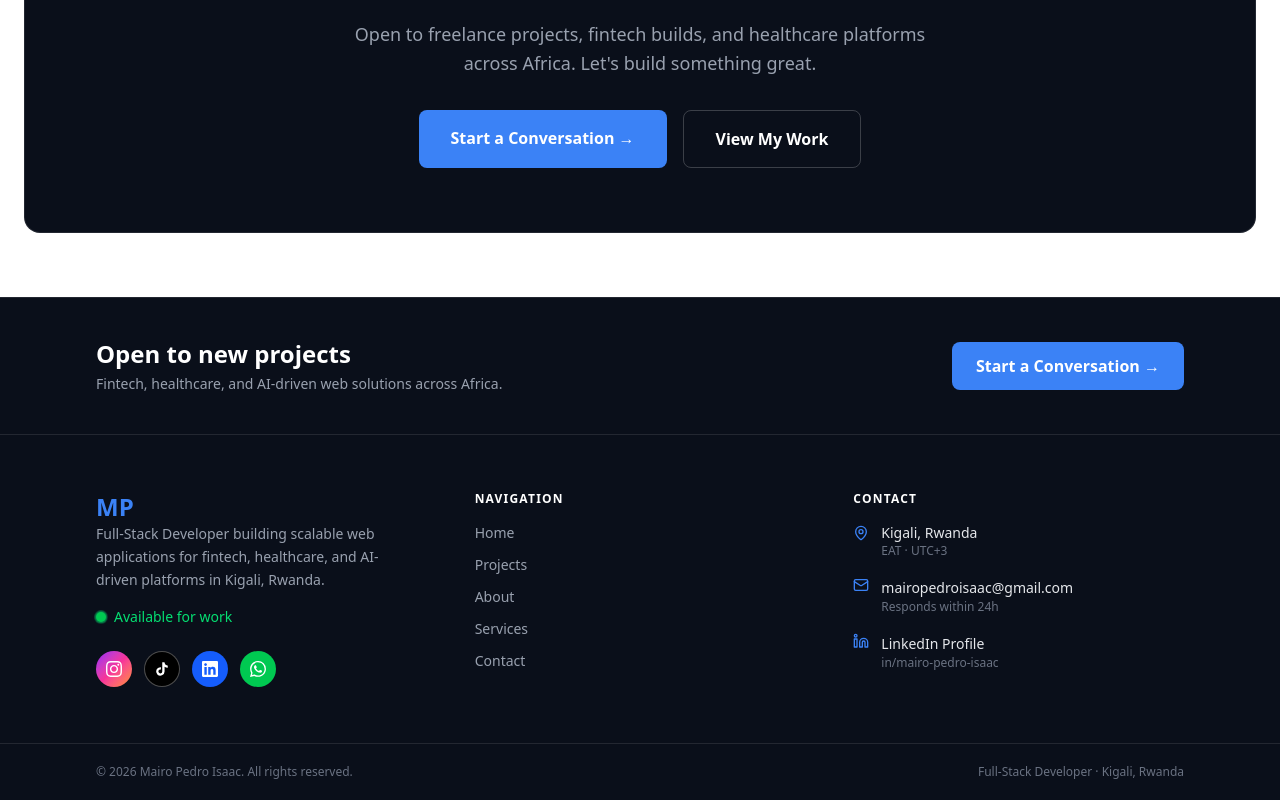
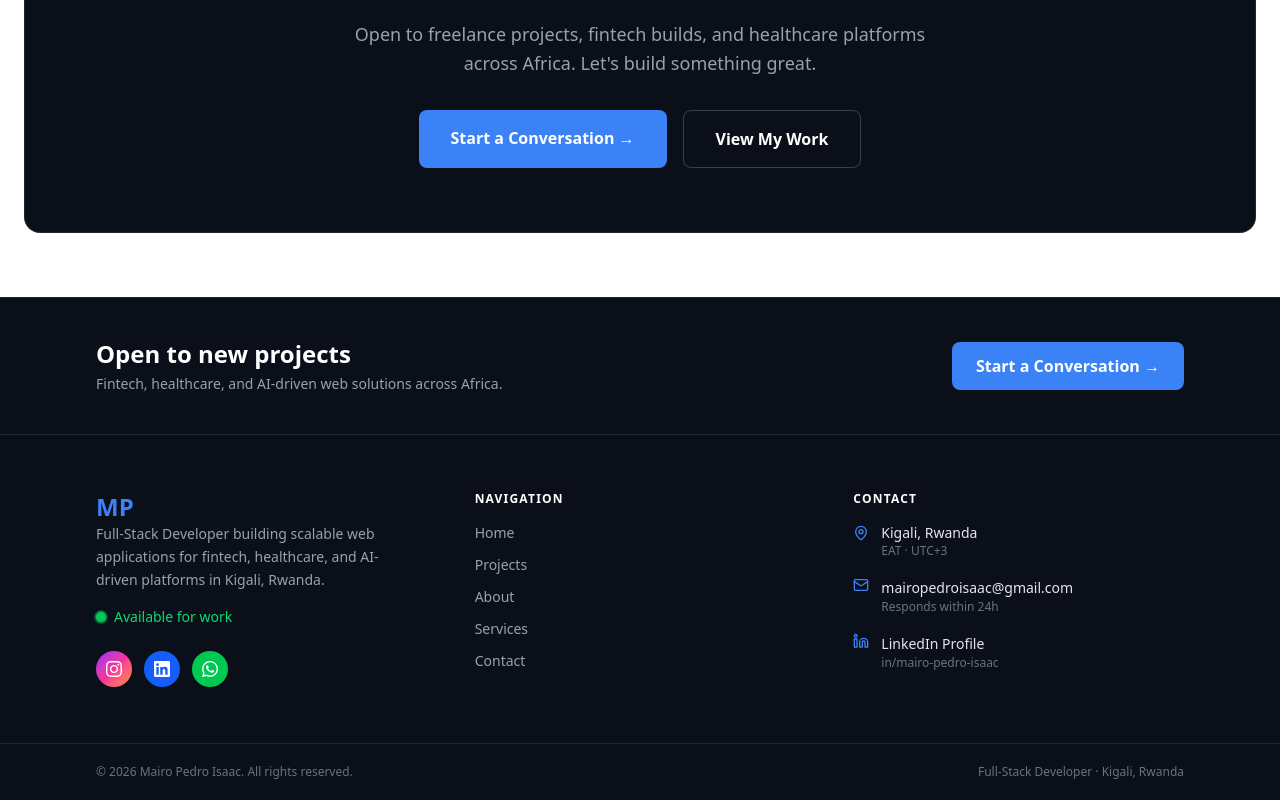
Before and after one commit to MairoPedroIsaac/mairopedro-portfolio, a Next.js app: page / in a window 1280 px wide. Shown: the part 2362-3162 px from the top of the page. Built offline with nearby package versions, Linux system fonts and the light colour scheme.

Commit message:
fix: remove TikTok from footer, keep professional social links only

```diff
--- a/components/Footer.tsx
+++ b/components/Footer.tsx
@@ -54,17 +54,7 @@ export default function Footer() {
                   <path d="M12 2.163c3.204 0 3.584.012 4.85.07 3.252.148 4.771 1.691 4.919 4.919.058 1.265.069 1.645.069 4.849 0 3.205-.012 3.584-.069 4.849-.149 3.225-1.664 4.771-4.919 4.919-1.266.058-1.644.07-4.85.07-3.204 0-3.584-.012-4.849-.07-3.26-.149-4.771-1.699-4.919-4.92-.058-1.265-.07-1.644-.07-4.849 0-3.204.013-3.583.07-4.849.149-3.227 1.664-4.771 4.919-4.919 1.266-.057 1.645-.069 4.849-.069zm0-2.163c-3.259 0-3.667.014-4.947.072-4.358.2-6.78 2.618-6.98 6.98-.059 1.281-.073 1.689-.073 4.948 0 3.259.014 3.668.072 4.948.2 4.358 2.618 6.78 6.98 6.98 1.281.058 1.689.072 4.948.072 3.259 0 3.668-.014 4.948-.072 4.354-.2 6.782-2.618 6.979-6.98.059-1.28.073-1.689.073-4.948 0-3.259-.014-3.667-.072-4.947-.196-4.354-2.617-6.78-6.979-6.98-1.281-.059-1.69-.073-4.949-.073zm0 5.838c-3.403 0-6.162 2.759-6.162 6.162s2.759 6.163 6.162 6.163 6.162-2.759 6.162-6.163c0-3.403-2.759-6.162-6.162-6.162zm0 10.162c-2.209 0-4-1.79-4-4 0-2.209 1.791-4 4-4s4 1.791 4 4c0 2.21-1.791 4-4 4zm6.406-11.845c-.796 0-1.441.645-1.441 1.44s.645 1.44 1.441 1.44c.795 0 1.439-.645 1.439-1.44s-.644-1.44-1.439-1.44z"/>
                 </svg>
               </a>
-              <a
-                href="https://www.tiktok.com/@mairo.codes"
-                target="_blank"
-                rel="noopener noreferrer"
-                className="w-9 h-9 flex items-center justify-center rounded-full bg-black hover:scale-110 transition-transform duration-300 border border-white/30"
-                aria-label="TikTok"
-              >
-                <svg className="w-4 h-4 text-white" fill="currentColor" viewBox="0 0 24 24">
-                  <path d="M19.59 6.69a4.83 4.83 0 01-3.77-4.25V2h-3.45v13.67a2.89 2.89 0 01-5.2 1.74 2.89 2.89 0 012.31-4.64 2.93 2.93 0 01.88.13V9.4a6.84 6.84 0 00-1-.05A6.33 6.33 0 005 20.1a6.34 6.34 0 0010.86-4.43v-7a8.16 8.16 0 004.77 1.52v-3.4a4.85 4.85 0 01-1-.1z"/>
-                </svg>
-              </a>
+
               <a
                 href="https://www.linkedin.com/in/mairo-pedro-isaac-3a0b59291/"
                 target="_blank"
```
